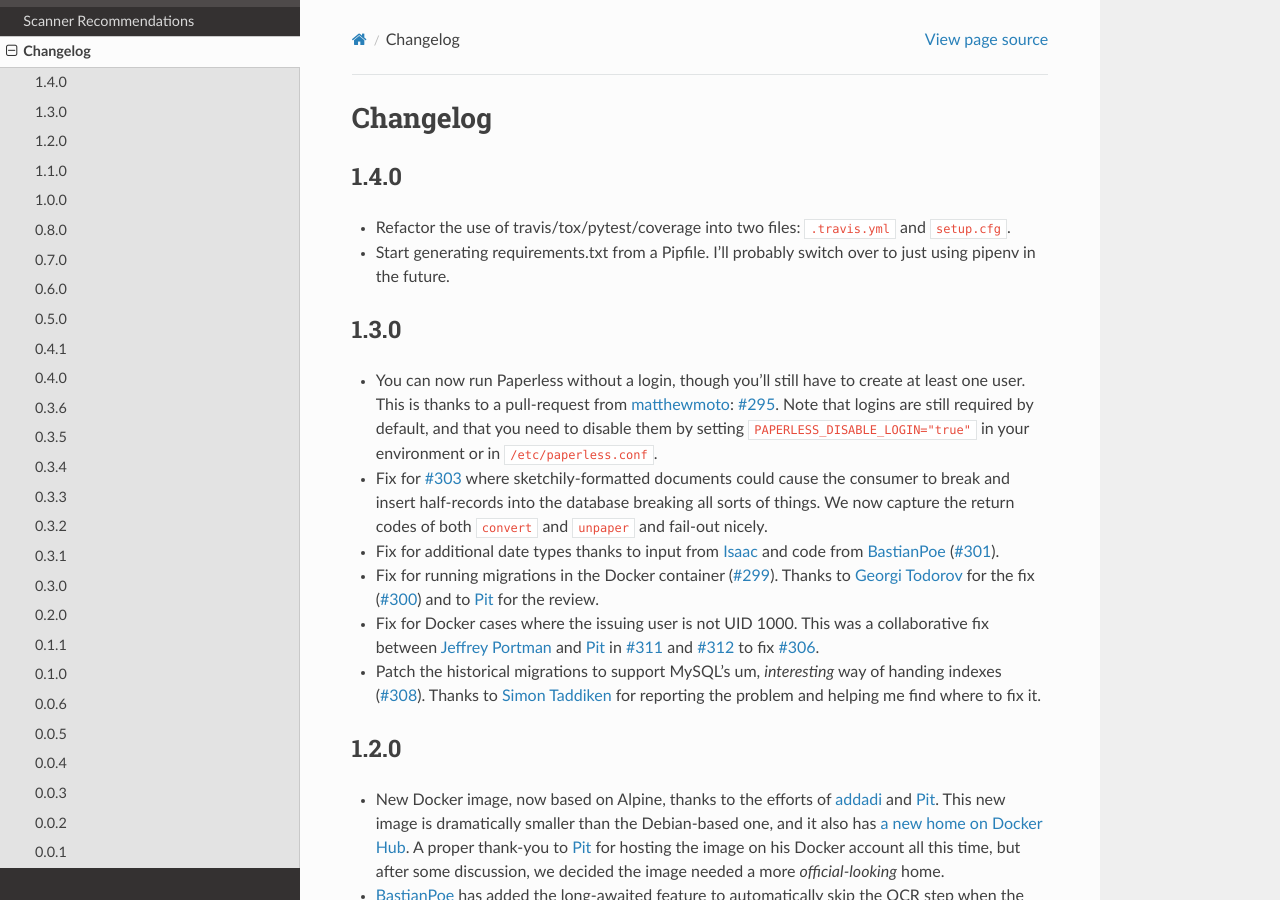
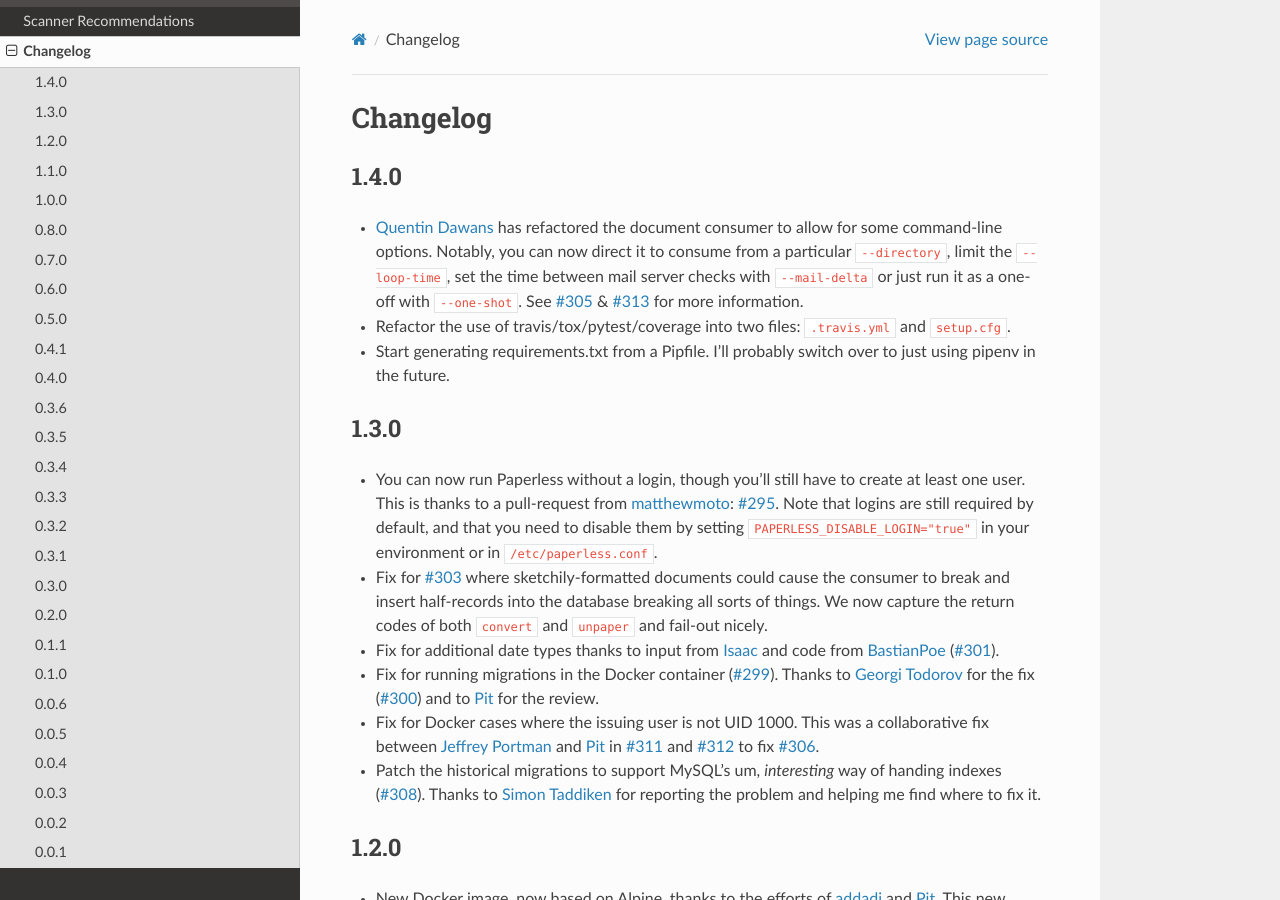
Before and after one commit to repoRangee/Large-scale, a Sphinx documentation site: the page built from docs/changelog.rst, in a window 1280 px wide and 900 px high. Built offline with Sphinx 7.4.7 and the Read the Docs theme 2.0.0, drawn with Linux system fonts in a browser that asks for light colours; formulas are drawn with MathJax 3.

Commit message:
Add changelog data for the new consumer options

```diff
--- a/docs/changelog.rst
+++ b/docs/changelog.rst
@@ -4,6 +4,11 @@ Changelog
 1.4.0
 =====
 
+* `Quentin Dawans`_ has refactored the document consumer to allow for some
+  command-line options.  Notably, you can now direct it to consume from a
+  particular ``--directory``, limit the ``--loop-time``, set the time between
+  mail server checks with ``--mail-delta`` or just run it as a one-off with
+  ``--one-shot``.  See `#305`_ & `#313`_ for more information.
 * Refactor the use of travis/tox/pytest/coverage into two files:
   ``.travis.yml`` and ``setup.cfg``.
 * Start generating requirements.txt from a Pipfile.  I'll probably switch over
@@ -365,6 +370,7 @@ Changelog
 .. _Georgi Todorov: https://github.com/TeraHz
 .. _Jeffrey Portman: https://github.com/ChromoX
 .. _Simon Taddiken: https://github.com/skuzzle
+.. _Quentin Dawans: https://github.com/ovv
 
 .. _#20: https://github.com/danielquinn/paperless/issues/20
 .. _#44: https://github.com/danielquinn/paperless/issues/44
@@ -421,10 +427,12 @@ Changelog
 .. _#300: https://github.com/danielquinn/paperless/pull/300
 .. _#301: https://github.com/danielquinn/paperless/issues/301
 .. _#303: https://github.com/danielquinn/paperless/issues/303
+.. _#305: https://github.com/danielquinn/paperless/issues/305
 .. _#306: https://github.com/danielquinn/paperless/issues/306
 .. _#308: https://github.com/danielquinn/paperless/issues/308
 .. _#311: https://github.com/danielquinn/paperless/pull/311
 .. _#312: https://github.com/danielquinn/paperless/pull/312
+.. _#313: https://github.com/danielquinn/paperless/pull/313
 
 .. _pipenv: https://docs.pipenv.org/
 .. _a new home on Docker Hub: https://hub.docker.com/r/danielquinn/paperless/
```
